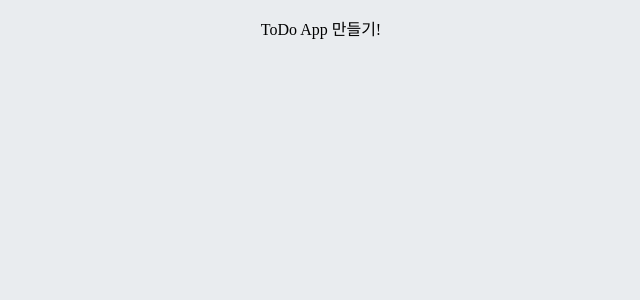
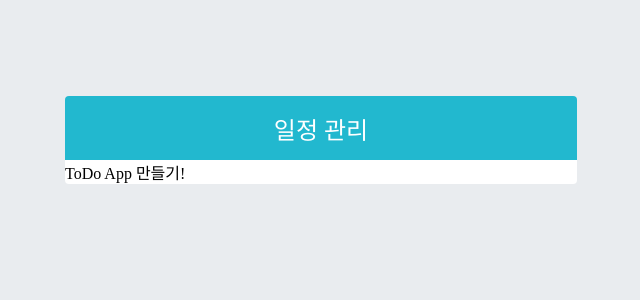
Before and after one commit to Typonote/ReactToDoApp, a React (Create React App) app: page / in a window 1280 px wide. Shown: the top 300 px of the page, without its empty margins (319-959 px from the left). Built offline with nearby package versions, Linux system fonts and the light colour scheme.

Commit message:
#2 Todo Template 생성(p.258~ )

```diff
--- /dev/null
+++ b/jsconfig.json
@@ -0,0 +1,5 @@
+{
+  "compilerOptions": {
+    "target": "es6"
+  }
+}
--- a/src/App.js
+++ b/src/App.js
@@ -1,12 +1,9 @@
 import logo from './logo.svg';
 import './App.css';
+import TodoTemplate from './components/TodoTemplate';
 
 function App() {
-  return (
-    <div className="App">
-      <p>ToDo App 만들기!</p>
-    </div>
-  );
+  return <TodoTemplate>ToDo App 만들기!</TodoTemplate>;
 }
 
 export default App;
--- /dev/null
+++ b/src/components/TodoTemplate.js
@@ -0,0 +1,14 @@
+import React from 'react';
+import '../styles/_TodoTemplate.scss';
+
+// 화면을 가운데 정렬시켜 주며, 일정관리를 보여주는 컴포넌트
+const TodoTemplate = ({ children }) => {
+  return (
+    <div className="TodoTemplate">
+      <div className="app-title">일정 관리</div>
+      <div className="content">{children}</div>
+    </div>
+  );
+};
+
+export default TodoTemplate;
--- /dev/null
+++ b/src/styles/_TodoTemplate.scss
@@ -0,0 +1,22 @@
+.TodoTemplate {
+    width: 512px;
+    // width가 주어진 상태에서 좌우 중앙 정렬
+    margin-left: auto;
+    margin-right: auto;
+    margin-top: 6rem;
+    border-radius: 4px;
+    overflow: hidden;
+
+    .app-title {
+        background: #22b8cf;
+        color: white;
+        height: 4rem;
+        font-size: 1.5rem;
+        display: flex;
+        align-items: center;
+        justify-content: center;
+    }
+    .content {
+        background: white;
+    }
+}
```
Also changed, not shown: 1 other file (tests, documents, lock files or other folders).
